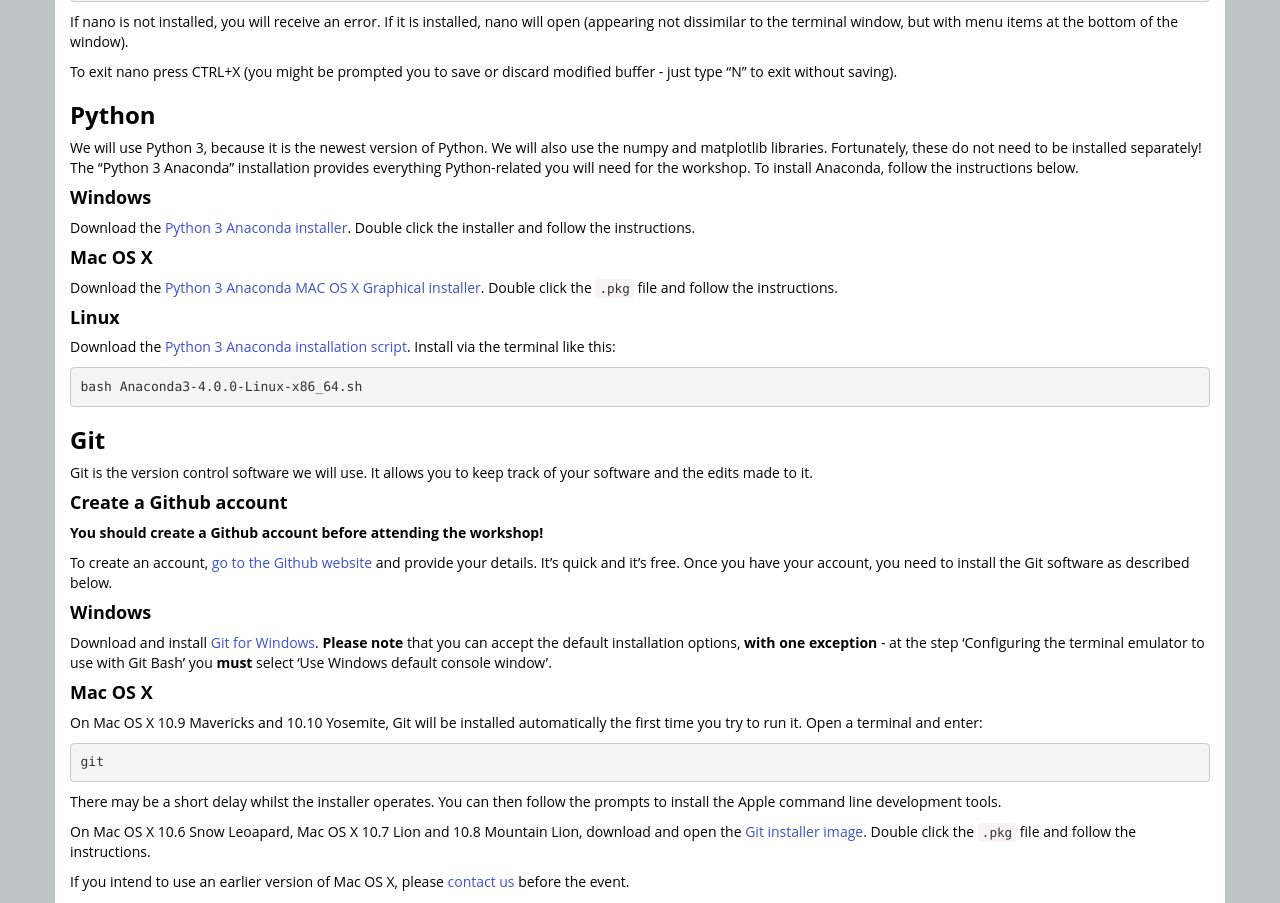
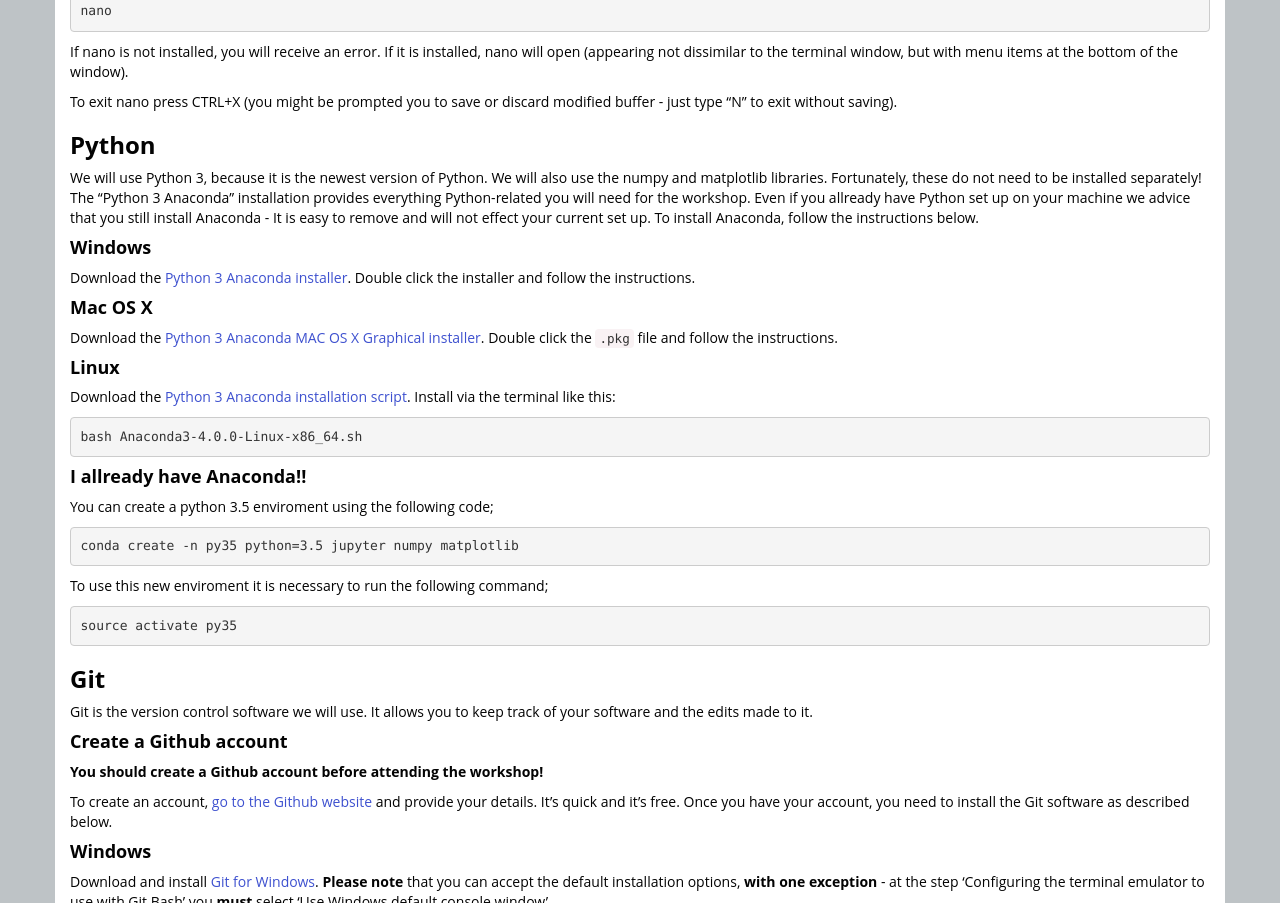
Before and after one commit to ngcm/summer-academy-2016-basics, a plain HTML site: page indexpages/prerequisites.html in a window 1280 px wide. Shown: the part 583-1486 px from the top of the page. Drawn offline with nearby package versions, Linux system fonts and the light colour scheme.

Commit message:
added to prereqs

```diff
--- a/indexpages/prerequisites.html
+++ b/indexpages/prerequisites.html
@@ -27,6 +27,7 @@
         <h2> Software Prerequisites </h2>
         <p><strong>Prior to the workshop, it is vital that you install some software on your laptop and create an account at Github by following the instructions below!</strong></p>
         <p>There is little time during the workshop to deal with installation problems, so it makes the day run much more smoothly if you arrive with your software already installed.</p>
+        <p><strong>Please make sure you run the verification script that can be found at the bottom of this page!</strong></p>
         <h3 id="help">Help!</h3>
         <p> Take a look at the <a href="https://github.com/swcarpentry/workshop-template/wiki/Configuration-Problems-and-Solutions">Configuration Problems and Solutions wiki page</a> for help with any installation problems. If you are still having trouble please <a href="mailto:jdg1g14@soton.ac.uk?Subject=Summer_Academy_Help"> contact us</a>.</p>
 
@@ -43,7 +44,7 @@
         <p>To exit nano press CTRL+X (you might be prompted you to save or discard modified buffer - just type “N” to exit without saving).</p>
 
         <h3 id="python">Python</h2>
-        <p>We will use Python 3, because it is the newest version of Python. We will also use the numpy and matplotlib libraries. Fortunately, these do not need to be installed separately! The “Python 3 Anaconda” installation provides everything Python-related you will need for the workshop. To install Anaconda, follow the instructions below.</p>
+        <p>We will use Python 3, because it is the newest version of Python. We will also use the numpy and matplotlib libraries. Fortunately, these do not need to be installed separately! The “Python 3 Anaconda” installation provides everything Python-related you will need for the workshop. Even if you allready have Python set up on your machine we advice that you still install Anaconda - It is easy to remove and will not effect your current set up. To install Anaconda, follow the instructions below.</p>
         <h4 id="windows-2">Windows</h4>
         <p>Download the <a href="http://repo.continuum.io/archive/Anaconda3-4.0.0-Windows-x86_64.exe">Python 3 Anaconda installer</a>. Double click the installer and follow the instructions.</p>
         <h4 id="mac-os-x-1">Mac OS X</h4>
@@ -51,6 +52,14 @@
         <h4 id="linux-1">Linux</h4>
         <p>Download the <a href="http://repo.continuum.io/archive/Anaconda3-4.0.0-Linux-x86_64.sh">Python 3 Anaconda installation script</a>. Install via the terminal like this:</p>
         <pre class="code"><code>bash Anaconda3-4.0.0-Linux-x86_64.sh</code></pre>
+        <h4 id="Allready-Have-Conda">I allready have Anaconda!!</h4>
+        <p>You can create a python 3.5 enviroment using the following code;</p>
+        <pre class="code"><code>conda create -n py35 python=3.5 jupyter numpy matplotlib</code></pre>
+        <p>To use this new enviroment it is necessary to run the following command;</p>
+        <pre class="code"><code>source activate py35 </code></pre>
+
+
+
 
         <h3 id="git">Git</h2>
         <p>Git is the version control software we will use. It allows you to keep track of your software and the edits made to it.</p>
```
